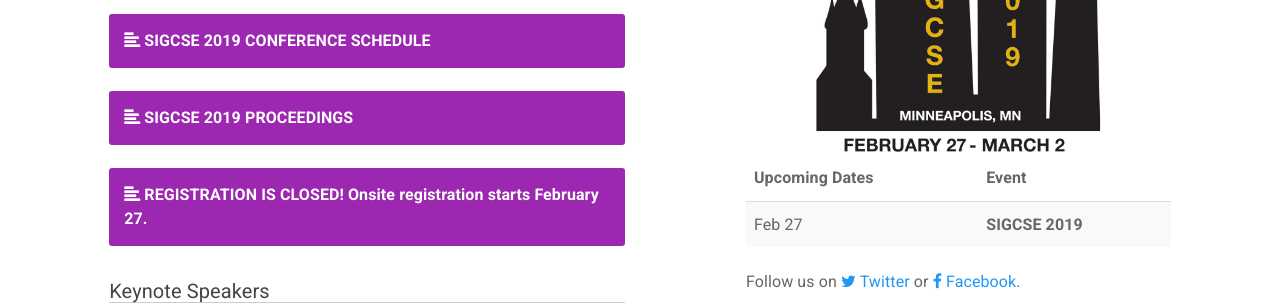
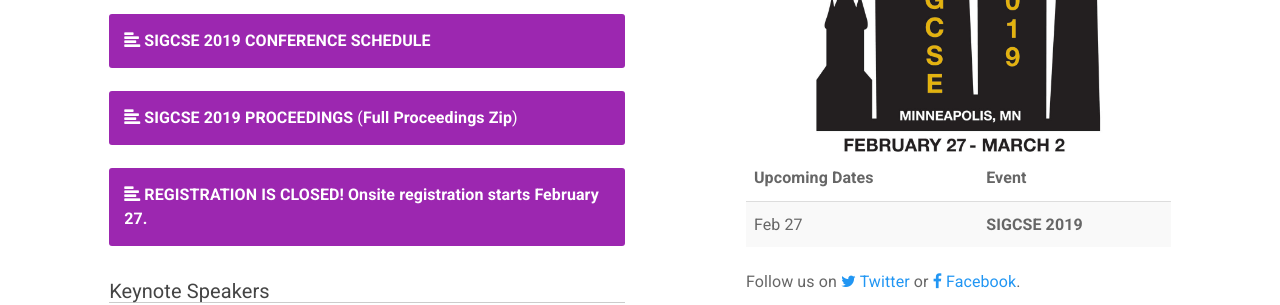
Before and after one commit to sheckman/sigcse2019, a Jekyll site: the page built from index.html, in a window 1280 px wide. Shown: the part 291-596 px from the top of the page. Built offline with Jekyll 4.4.1, drawn with Linux system fonts in a browser that asks for light colours.

Commit message:
Adding link to Proceedings zip

```diff
--- a/index.html
+++ b/index.html
@@ -25,7 +25,7 @@ layout: default
 
   <div class = "alert alert-info" style="margin-top: 23px">
     <span class="glyphicon glyphicon-align-left" aria-hidden="true"></span>
-      <a href="https://dl.acm.org/citation.cfm?id=3287324" target="_blank">SIGCSE 2019 PROCEEDINGS</a>
+      <a href="https://dl.acm.org/citation.cfm?id=3287324" target="_blank">SIGCSE 2019 PROCEEDINGS</a> (<a href="https://drive.google.com/open?id=17Ay8u-4S3kC4lNUBPyyPw-YZ3Lli2jEt&authuser=mperez19@uncc.edu" target="_blank">Full Proceedings Zip</a>)
   </div>
 
   <div class = "alert alert-info" style="margin-top: 23px">
```
